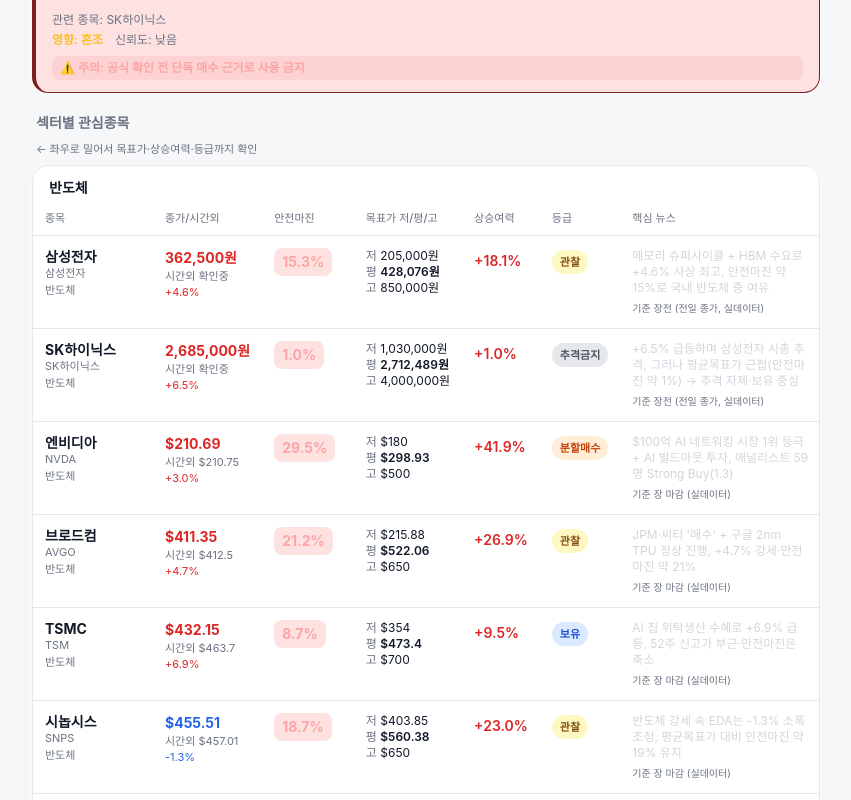
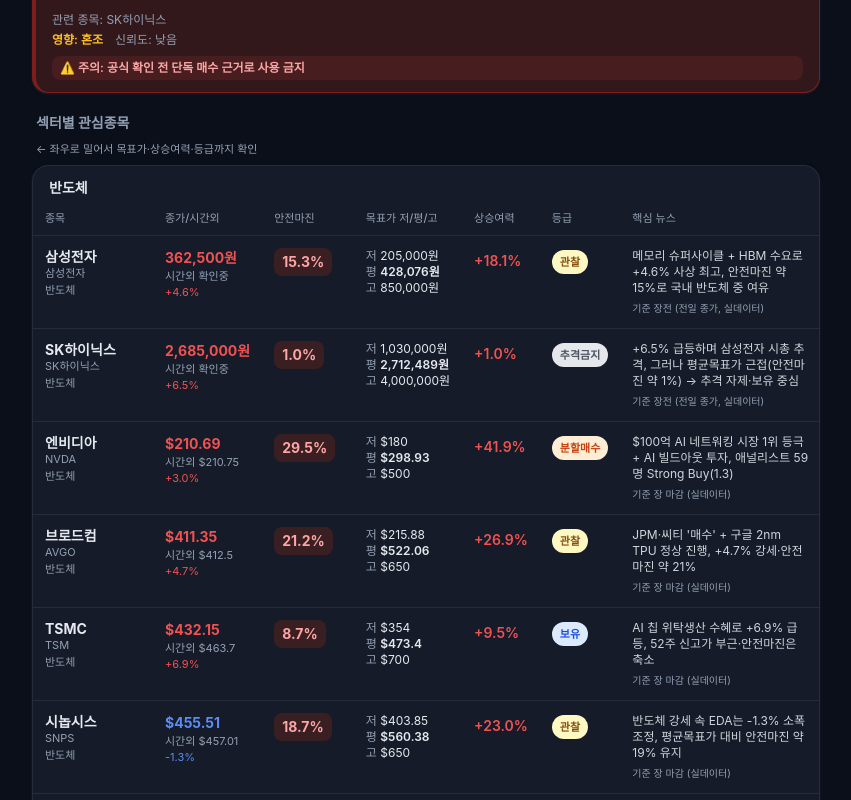
Before and after one commit to blackoases82-ship-it/wallstreet-briefing, a Next.js app: page / in a window 1280 px wide. Shown: the part 2878-3678 px from the top of the page, without its empty margins (214-1065 px from the left). Built offline with nearby package versions, Linux system fonts and the light colour scheme.

Commit message:
Add files via upload

```diff
--- a/tailwind.config.ts
+++ b/tailwind.config.ts
@@ -8,22 +8,25 @@
   theme: {
     extend: {
       colors: {
-        bg: "#F6F7F9",
-        card: "#FFFFFF",
-        ink: "#111827",
-        sub: "#6B7280",
-        up: "#DC2626",
-        down: "#2563EB",
-        marginBadge: "#FEE2E2",
-        newsPos: "#ECFDF5",
-        newsWarn: "#FEF3C7",
-        newsRisk: "#FEE2E2",
+        // 다크 모드 팔레트
+        bg: "#0B0F19",
+        card: "#151B28",
+        cardHi: "#1C2434",
+        ink: "#E6E9EF",
+        sub: "#93A0B4",
+        line: "#252D3D",
+        up: "#F05252", // 한국 기준 상승 = 빨강 (다크용으로 밝게)
+        down: "#5C8DF6", // 하락 = 파랑
+        marginBadge: "#3A1F22", // 안전마진 배지 배경(다크)
+        newsPos: "#0F2A22",
+        newsWarn: "#2C2410",
+        newsRisk: "#33181B",
       },
       maxWidth: {
         app: "820px",
       },
       boxShadow: {
-        card: "0 1px 3px rgba(17, 24, 39, 0.08), 0 1px 2px rgba(17, 24, 39, 0.04)",
+        card: "0 1px 2px rgba(0,0,0,0.4), 0 1px 3px rgba(0,0,0,0.3)",
       },
     },
   },
```
